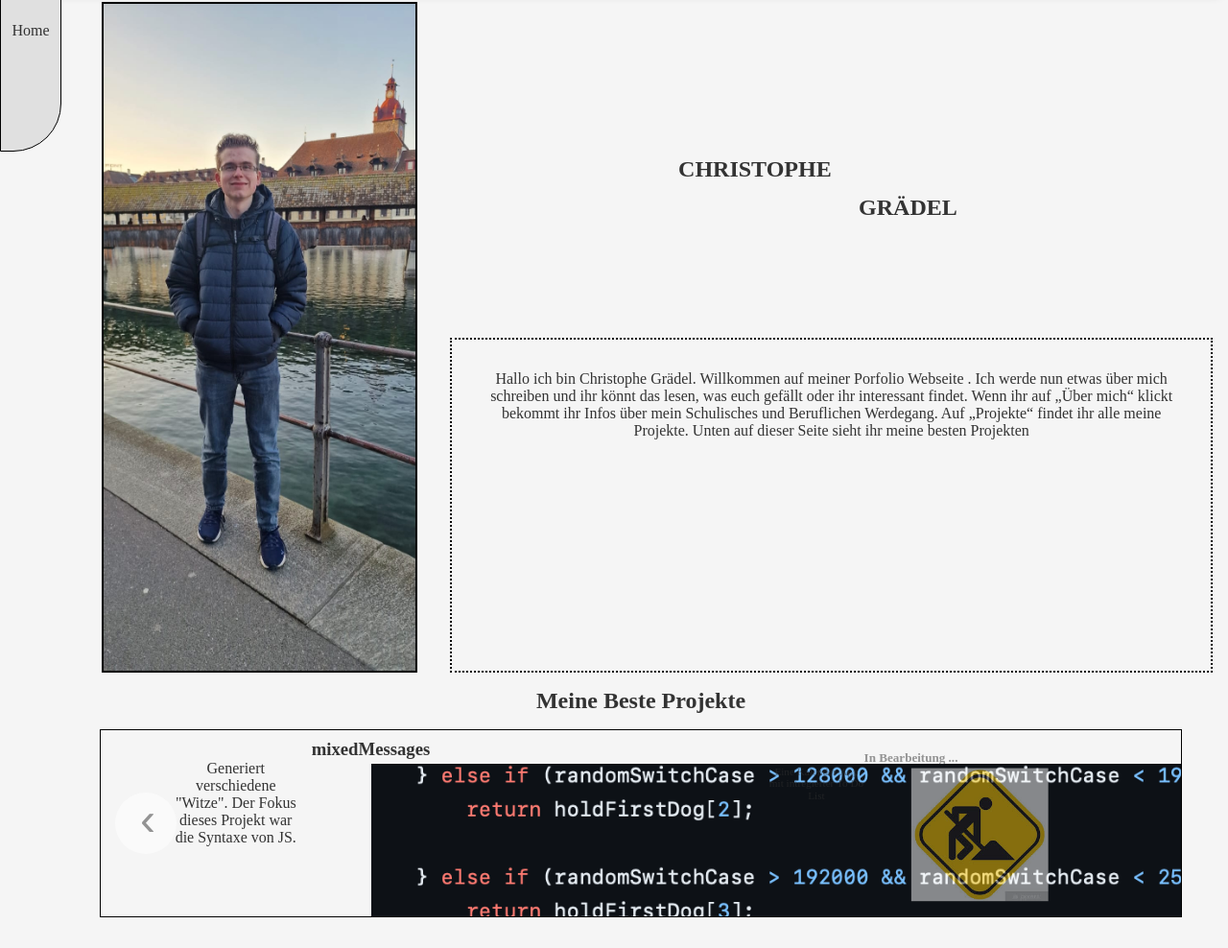
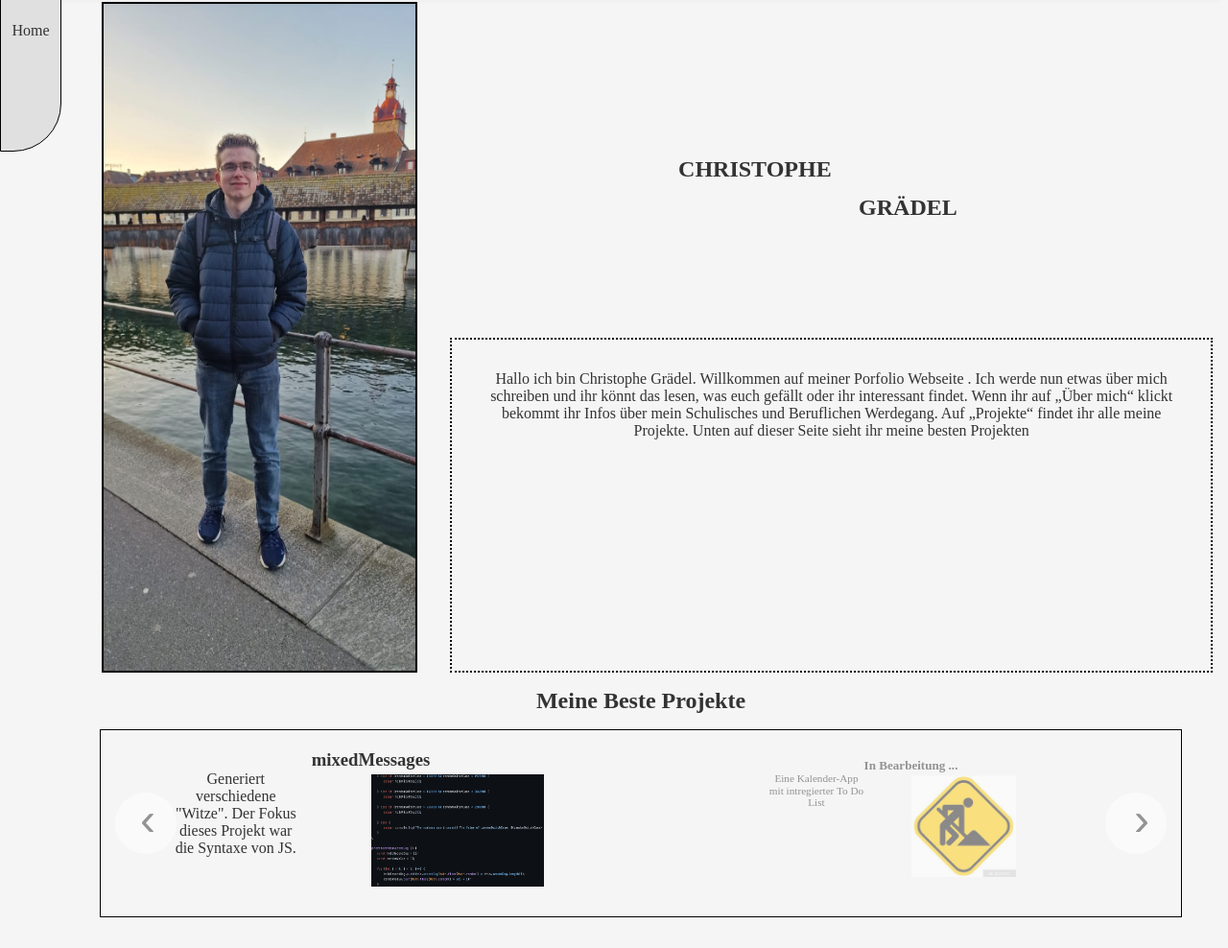
Before and after one commit to seanat0r/Portfolio, a plain HTML site: page index.html in a window 1280 px wide. Shown: the part 94-1082 px from the top of the page at 96% size. Drawn offline with Linux system fonts and the light colour scheme.

Commit message:
made sure safari, chrome and firefox works with the carousel slider

```diff
--- a/css/style.css
+++ b/css/style.css
@@ -834,6 +834,7 @@
         cursor: pointer;
         opacity: 0.5;
         transition: opacity 100ms;
+        z-index: 2;
       }
       .slider-arrow:hover, .slider-arrow:focus {
         opacity: 1;
@@ -864,7 +865,13 @@
       .slide-content-grid img {
         grid-column: 2 / span 1;
         height: 88%;
+        max-height: 155px;
         width: auto;
+        max-width: 180px;
         margin-top: 0.25rem;
+        margin-bottom: 0.25rem;
+      }
+      #imgNeedsPX {
+        width: 243.383px;
       }
 }
--- a/index.html
+++ b/index.html
@@ -136,7 +136,7 @@
                             <h3>mixedMessages</h3>
                             <div class="slide-content-grid">
                                 <p>Generiert verschiedene "Witze". Der Fokus dieses Projekt war die Syntaxe von JS.</p>
-                                <img src="/img/pic/mixedMessagePic.jpeg" alt="codesnap from mixedMessages">
+                                <img src="/img/pic/mixedMessagePic.jpeg" alt="codesnap from mixedMessages" id="imgNeedsPX">
                             </div>
                         </li>
                         <li class="slide current-slide">
--- a/js/script.js
+++ b/js/script.js
@@ -67,10 +67,9 @@ const moreBoxHoverEffect = () => {
 };
 
 const carouselFunction = () => {
- const slides = Array.from(document.querySelectorAll('.slide'));
- const prevButton = document.getElementById('slider-arrow-prev');
- const nextButton = document.getElementById('slider-arrow-next');
- const slideContainer = document.getElementById('slides-container');
+ let slides = Array.from(document.querySelectorAll('.slide'));
+ let prevButton = document.getElementById('slider-arrow-prev');
+ let nextButton = document.getElementById('slider-arrow-next');
  let slidIndex = 0;
 
  const updateCurrentSlide = () => {
```
